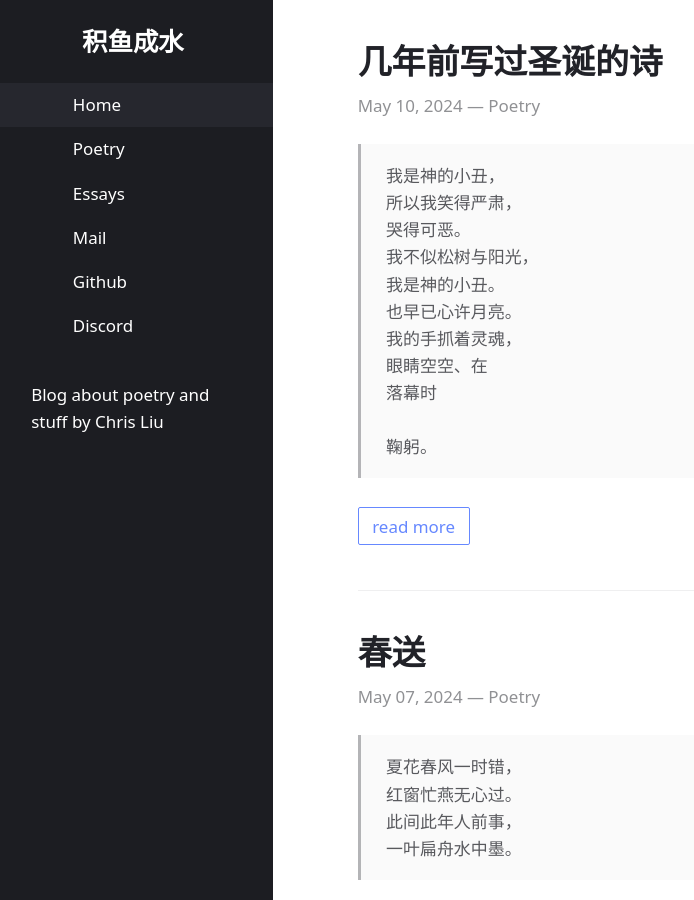
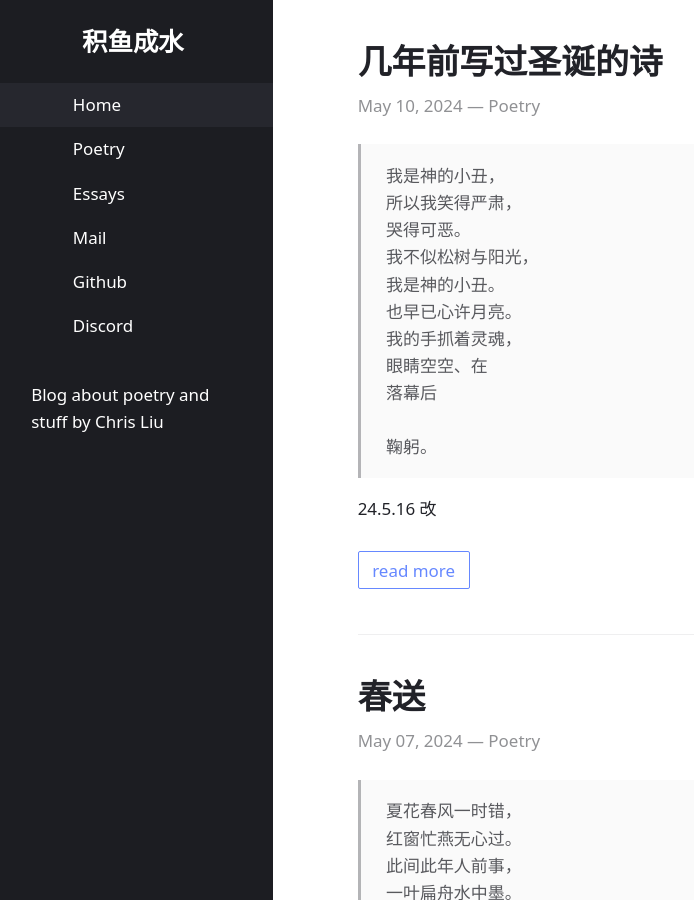
Before and after one commit to chris-zy-liu/chris-zy-liu.github.io, a Jekyll site: the page built from index.html, in a window 1280 px wide and 900 px high. Shown: the whole window, without its empty margins (7-701 px from the left). Built offline with Jekyll 4.4.1, drawn with Linux system fonts in a browser that asks for light colours.

Commit message:
script update

```diff
--- a/_posts/2024-05-10-clown.md
+++ b/_posts/2024-05-10-clown.md
@@ -3,4 +3,6 @@ title: 几年前写过圣诞的诗
 layout: post
 categories: Poetry
 ---
-> 我是神的小丑，<br>所以我笑得严肃，<br>哭得可恶。<br>我不似松树与阳光，<br>我是神的小丑。<br>也早已心许月亮。<br>我的手抓着灵魂，<br>眼睛空空、在<br>落幕时<br><br>鞠躬。
+> 我是神的小丑，<br>所以我笑得严肃，<br>哭得可恶。<br>我不似松树与阳光，<br>我是神的小丑。<br>也早已心许月亮。<br>我的手抓着灵魂，<br>眼睛空空、在<br>落幕后<br><br>鞠躬。
+
+24.5.16 改
```
